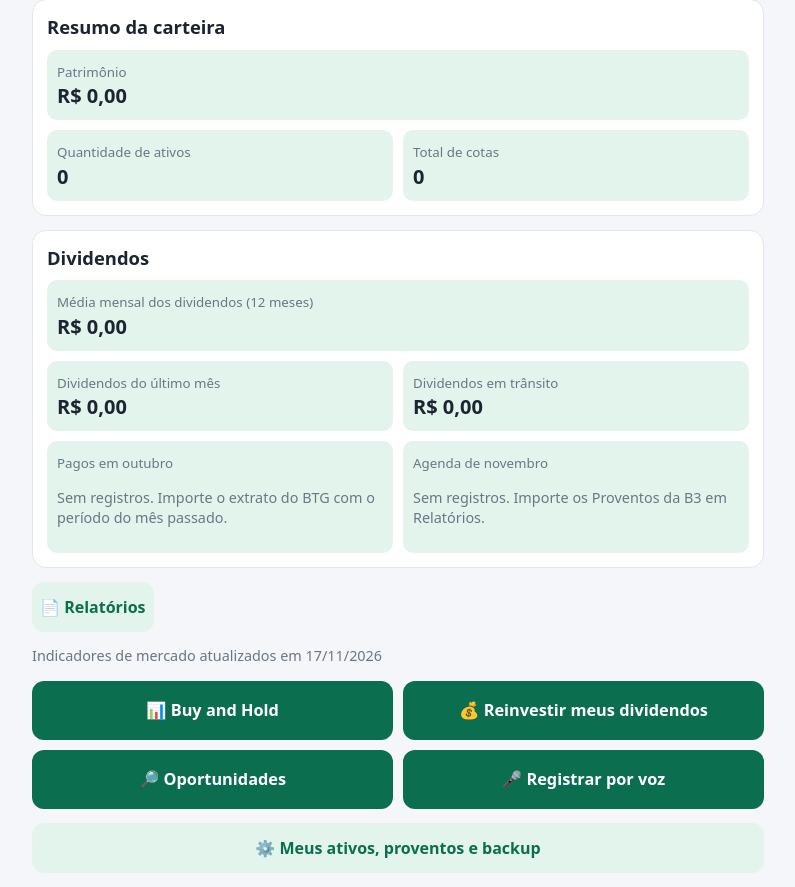
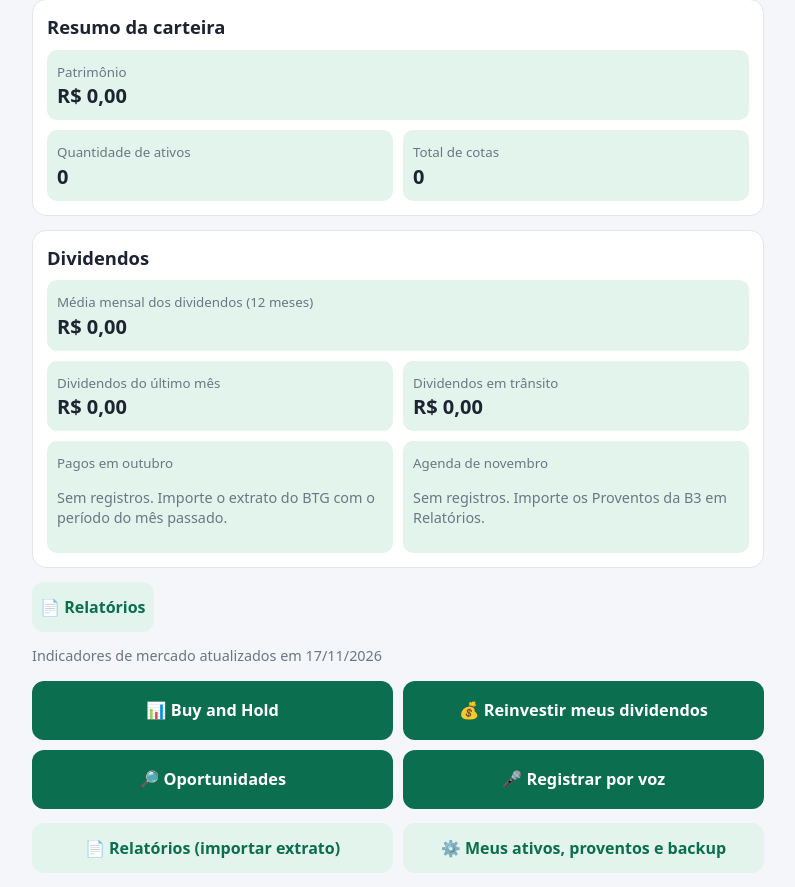
Before and after one commit to Rogerio51app/minha-carteira, a plain HTML site: page index.html in a window 1280 px wide. Shown: the part 73-960 px from the top of the page, without its empty margins (242-1037 px from the left). Drawn offline with Linux system fonts and the light colour scheme.

Commit message:
Reorganize buttons in index.html

```diff
--- a/index.html
+++ b/index.html
@@ -37,7 +37,7 @@ label{display:block;font-size:.85rem;color:var(--mu);margin-top:8px}
 <button onclick="go('re')">💰 Reinvestir meus dividendos</button>
 <button onclick="go('op')">🔎 Oportunidades</button>
 <button onclick="go('vz')">🎤 Registrar por voz</button></div>
-<button class="s" style="width:100%" onclick="go('ge')">⚙️ Meus ativos, proventos e backup</button>
+<div class="g"><button class="s" onclick="go('rl')">📄 Relatórios (importar extrato)</button><button class="s" onclick="go('ge')">⚙️ Meus ativos, proventos e backup</button></div>
 </div>
 
 <div id="bh" class="v"><button class="s" onclick="go('home')">← Voltar</button><div class="card" style="margin-top:12px"><h2>Buy and Hold: qualidade da carteira</h2><div id="bhr"></div></div></div>
```
